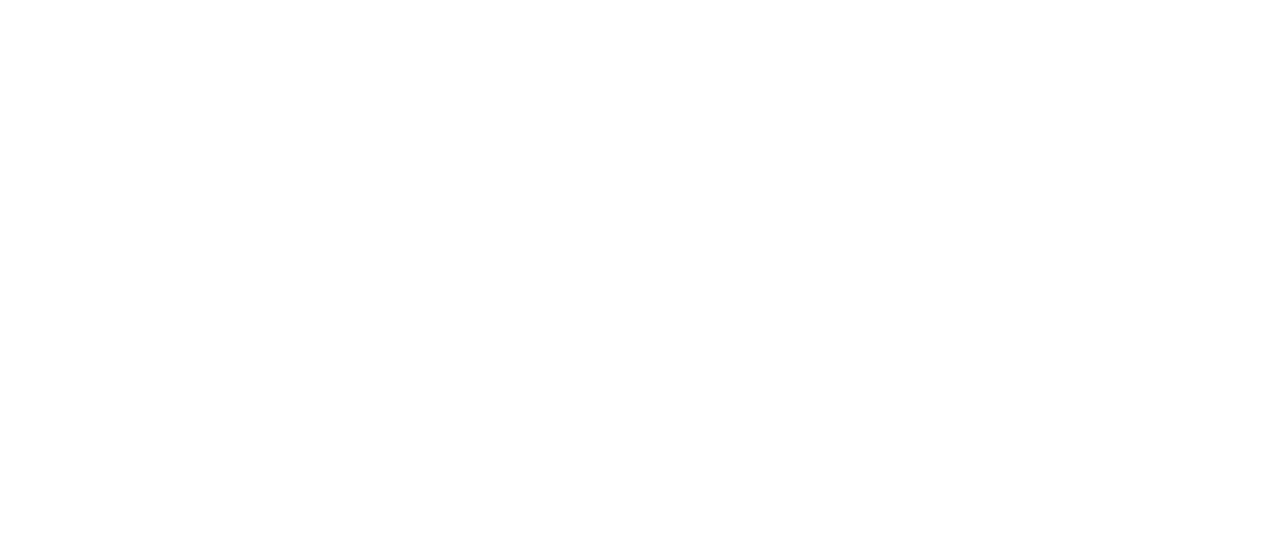
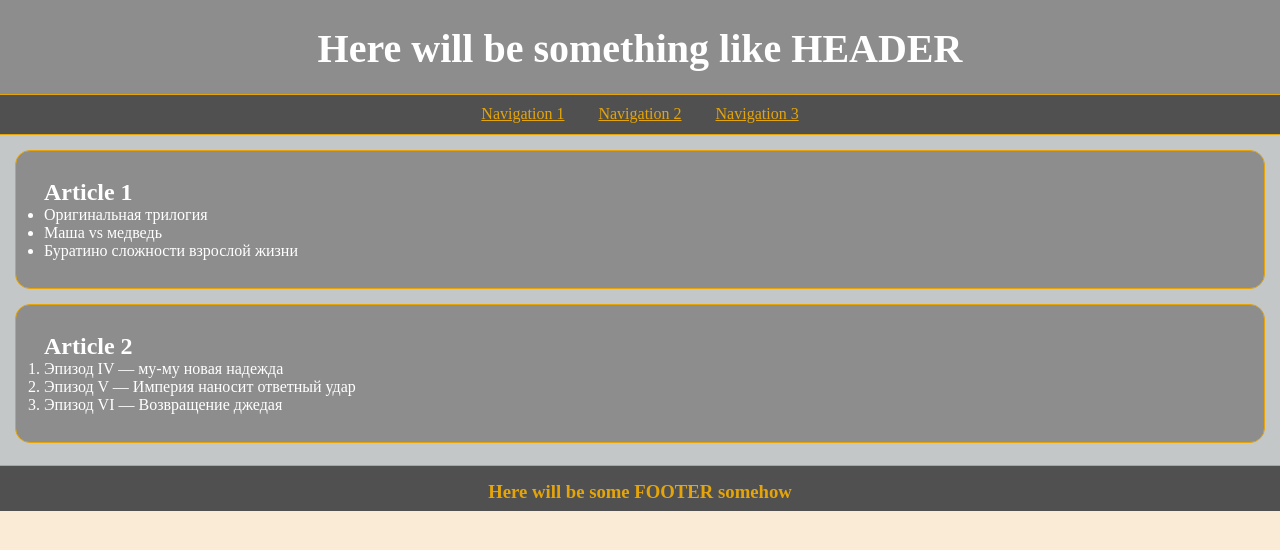
Before and after one commit to js-tasks-ru/htmlcss-20230530_prasolovp-s, a website: page 02-dz0/01-semantic-mockup/solution.html in a window 1280 px wide. Drawn offline with Linux system fonts and the light colour scheme.

Commit message:
Added solution to semantic markup

```diff
--- a/02-dz0/01-semantic-mockup/solution.html
+++ b/02-dz0/01-semantic-mockup/solution.html
@@ -1,4 +1,44 @@
 <!DOCTYPE html>
 <html lang="ru">
-    <!-- Ваше решение -->
+    <head>
+        <meta charset="utf-8">
+        <link rel="stylesheet" href="style.css">
+        <title>Markup Template</title>
+    </head>
+    <body>
+        <header>
+            <h1>Here will be something like HEADER</h1>
+            <div class="navbar">
+                <p><a href="#">Navigation 1</a></p>
+                <p><a href="#">Navigation 2</a></p>
+                <p><a href="#">Navigation 3</a></p>
+            </div>
+        </header>
+
+        <main>
+            <article>
+                <h2>Article 1</h2>
+                <ul>
+                    <li>Оригинальная трилогия</li>
+                    <li>Маша vs медведь</li>
+                    <li>Буратино сложности взрослой жизни</li>
+                </ul>
+            </article>
+            <article>
+                <h2>Article 2</h2>
+                <ol>
+                    <li>Эпизод IV — му-му новая надежда</li>
+                    <li>Эпизод V — Империя наносит ответный удар</li>
+                    <li>Эпизод VI — Возвращение джедая</li>
+                </ol>
+            </article>
+        </main>
+        <footer>
+            <h3>Here will be some FOOTER somehow</h3>
+        </footer>
+
+
+
+    </body>
+
 </html>
--- /dev/null
+++ b/02-dz0/01-semantic-mockup/style.css
@@ -0,0 +1,56 @@
+*{
+margin: 0;
+padding: 0;
+}
+body {
+background-color: #FAEBD7;
+}
+header{
+background-color: #8d8d8d;
+margin-top: 0;
+margin-bottom: 34px;
+height: 100px;
+}
+h1{
+color:#ffffff;
+text-align: center;
+padding-top: 25px;
+font-size: 40px;
+}
+.navbar{
+background-color: #505050;
+height: 40px;
+margin: 22px 0;
+border-top: #e5a50a solid 1px;
+text-align: center;
+}
+.navbar p{
+display: inline-block;
+margin: 10px 15px;
+}
+.navbar a{
+color: #e5a50a;
+}
+main{
+background-color: #c4c7c7;
+height: 330px;
+border-top: #e5a50a solid 1px;
+}
+article{
+background-color: #8d8d8d;
+color:#ffffff;
+border: #e5a50a solid 1px;
+border-radius: 15px;
+margin: 15px;
+padding: 28px;
+}
+footer{
+background-color: #505050;
+color: #e5a50a;
+height: 45px;
+border-top: #e5a50a solid 1px;
+}
+footer h3{
+padding-top: 15px;
+text-align: center;
+}
```
